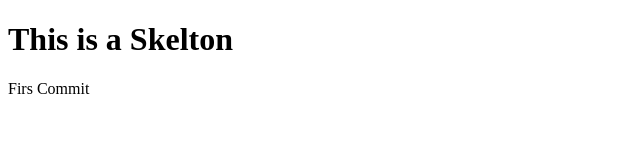
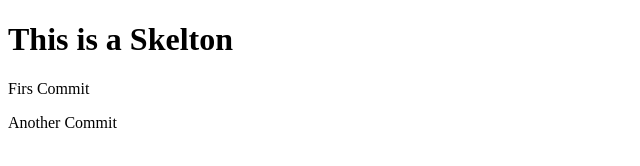
Before and after one commit to deelesisuanu/test_repo, a plain HTML site: page index.html in a window 1280 px wide. Shown: the whole page, without its empty margins (0-640 px from the left). Drawn offline with Linux system fonts and the light colour scheme.

Commit message:
Second commit

```diff
--- a/index.html
+++ b/index.html
@@ -9,5 +9,6 @@
 <body>
     <h1>This is a Skelton</h1>
     <p>Firs Commit</p>
+    <p>Another Commit</p>
 </body>
 </html>
```
